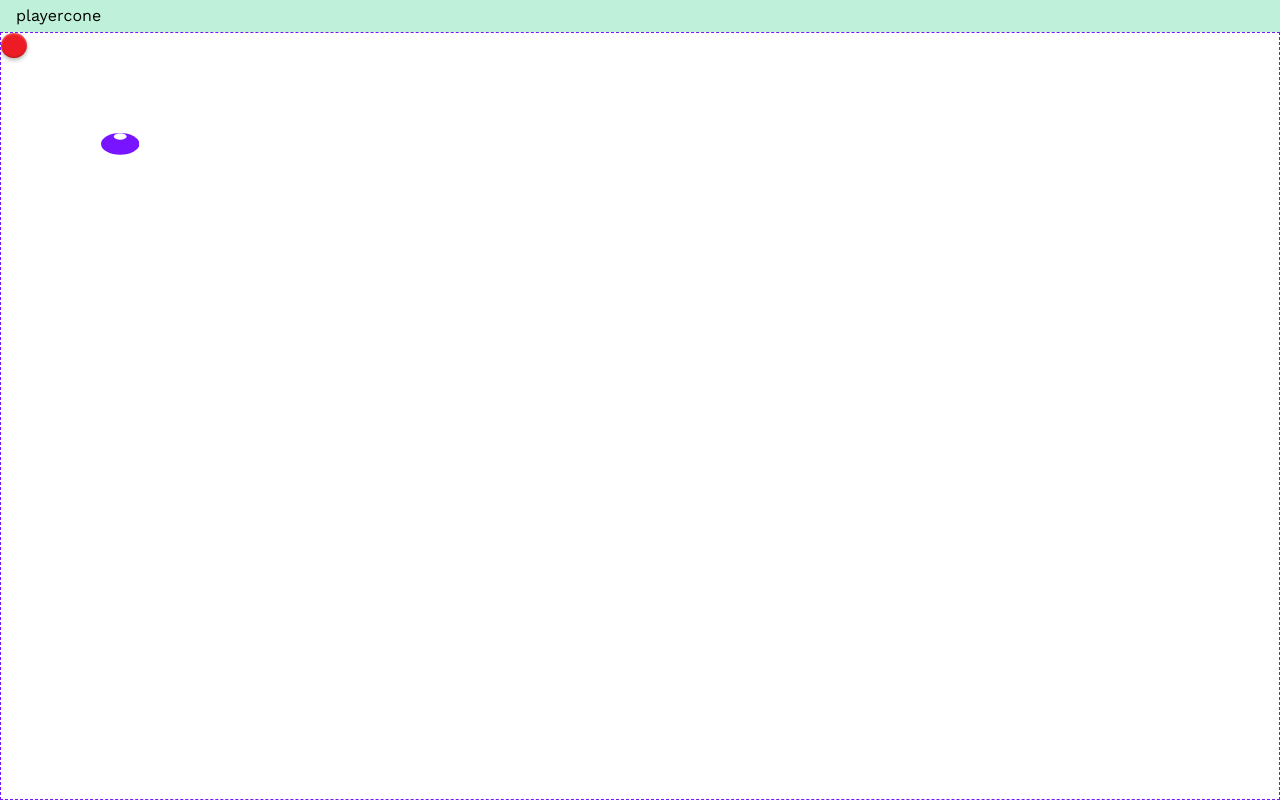
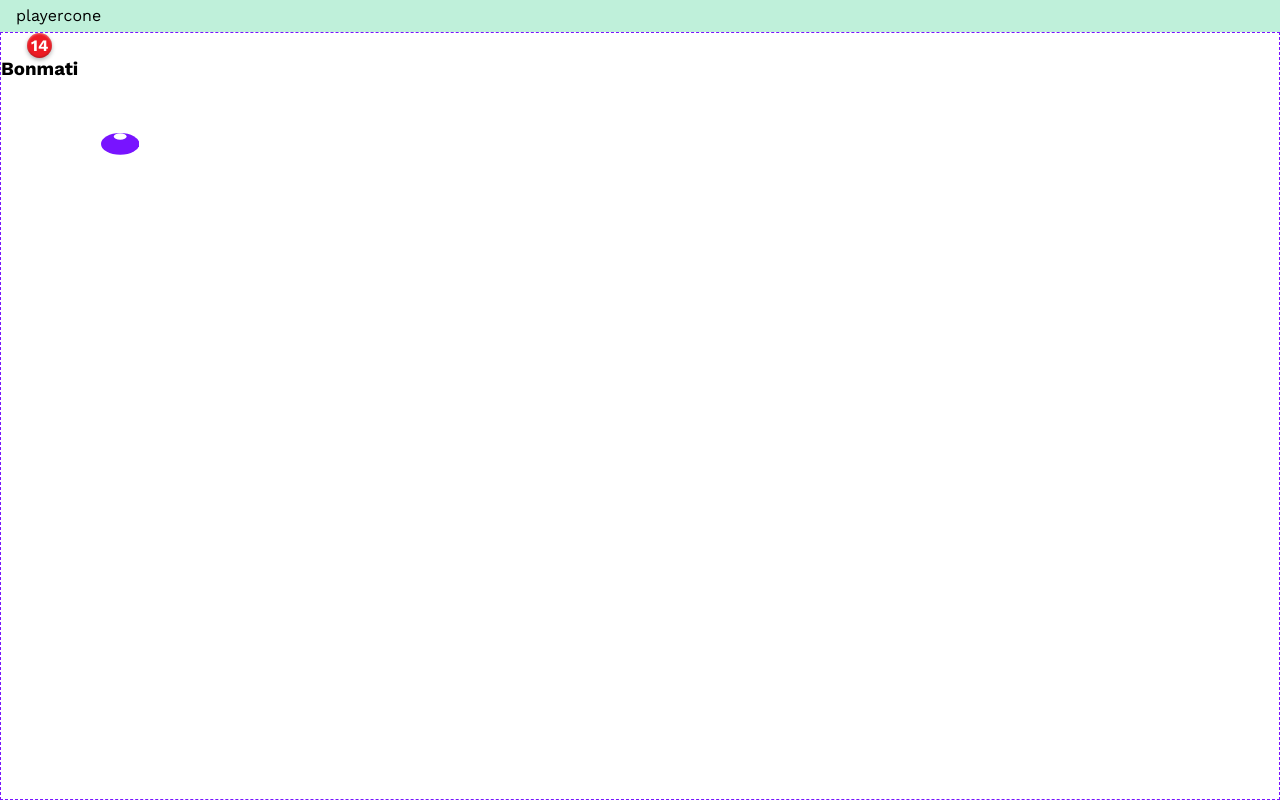
Before and after one commit to DanielKhojaste/lineup, a React (Vite) app: page / in a window 1280 px wide. Built offline with nearby package versions, Linux system fonts and the light colour scheme.

Commit message:
refactor: display correct node using node registry

```diff
--- a/src/components/nodes/NodeRenderer.tsx
+++ b/src/components/nodes/NodeRenderer.tsx
@@ -1,15 +1,8 @@
 import { Node } from "../../models/Node";
 import { NodeType } from "../../models/NodeType";
 import ConeMarker from "./ConeMarker";
+import { NODE_REGISTRY } from "./nodeRegistry";
 import PlayerMarker from "./PlayerMarker";
-
-/**
- * This component renders the appropriate marker component for a given Node model.
- **/
-const renderMap = {
-	[NodeType.Player]: PlayerMarker,
-	[NodeType.Cone]: ConeMarker,
-};
 
 type NodeRendererProps = {
 	node: Node;
@@ -17,17 +10,20 @@ type NodeRendererProps = {
 	dragHandleProps: object;
 };
 
+/**
+ * This component renders the appropriate marker component for a given Node model.
+ **/
 function NodeRenderer({
 	node,
 	containerProps,
 	dragHandleProps,
 }: NodeRendererProps) {
-	// PENDING: Add error catching in case the node type is not in the render map.
-	const Marker = renderMap[node.getType()];
+	const nodeDefintion = NODE_REGISTRY[node.getType()];
+	const Marker = nodeDefintion.Marker;
 
 	return (
 		<Marker
-			node={node}
+			{...nodeDefintion.getNodeProps(node)}
 			containerProps={containerProps}
 			dragHandleProps={dragHandleProps}
 		/>
```
